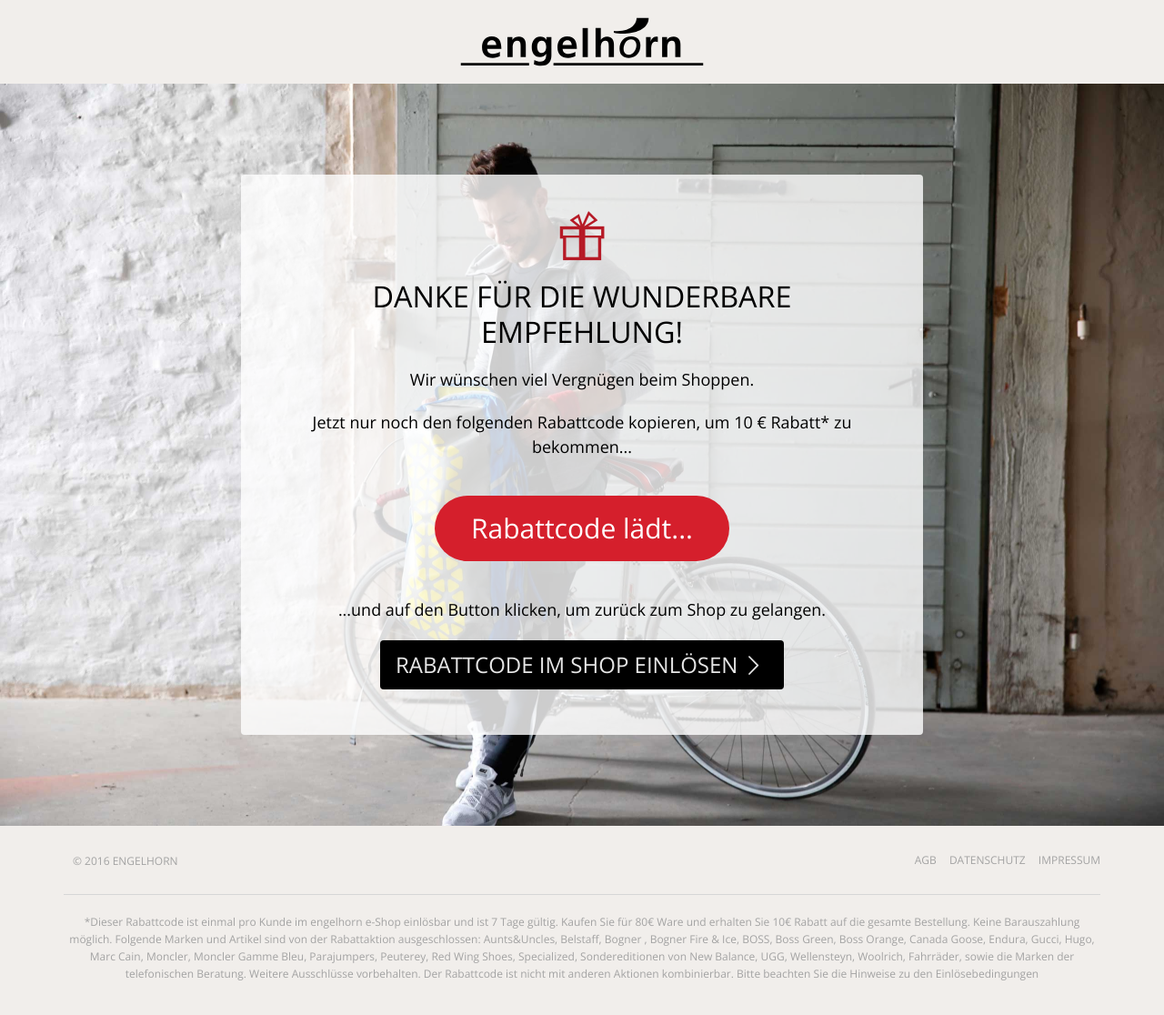
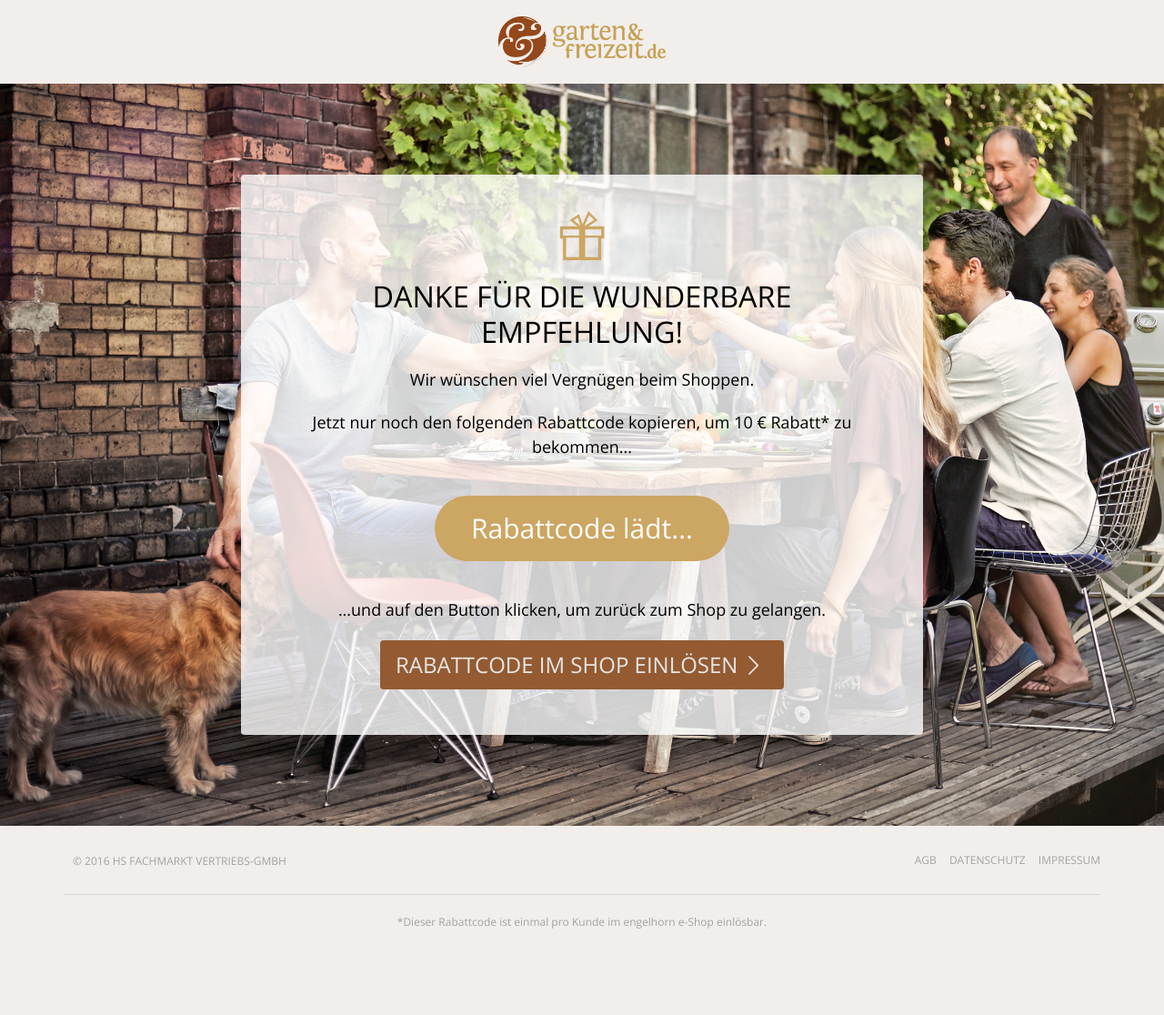
Before and after one commit to firalsetup/Mamfred-Stuhl, a plain HTML site: page access-page-coupon.html in a window 1280 px wide. Shown: the whole page at 91% size. After the commit the page ends 1063 px from the top, so only its background shows below. Drawn offline with nearby package versions, Linux system fonts and the light colour scheme.

Commit message:
access page gestaltet

```diff
--- a/access-page-coupon.html
+++ b/access-page-coupon.html
@@ -7,7 +7,7 @@
     <meta name="author" content="">
 
     <!--Title-->
-    <title>engelhorn Coupon Code</title>
+    <title>Garten&Freizeit Coupon Code</title>
 
     <!--Favicon-->
     <link rel="apple-touch-icon-precomposed" sizes="144x144" href="apple-touch-icon-144-precomposed.png">
@@ -36,8 +36,8 @@
         <div class="row">
           <div class="col-lg-12">
             <div class="navbar-header">
-              <a href="index.html" class="navbar-brand">
-                <img src="assets/images/logo.svg" title="Engelhorn">
+              <a href="http://www.garten-und-freizeit.de/" class="navbar-brand">
+                <img src="assets/images/logo2.png" title="garten & freizeit">
               </a>
             </div>
           </div>
@@ -70,12 +70,12 @@
         <div class="row">
           <div class="col-md-12">
             <ul class="horizontal">
-              <li><a href="https://www.engelhorn.de/">&copy; 2016 Engelhorn</a></li>
+              <li><a href="https://www.engelhorn.de/">&copy; 2016 HS Fachmarkt Vertriebs-GmbH</a></li>
             </ul>
             <ul class="horizontal">
-              <li><a href="https://www.engelhorn.de/agb/AGB.html">AGB</a></li>
-              <li><a href="https://www.engelhorn.de/datenschutz/DATENSCHUTZ.html">Datenschutz</a></li>
-              <li><a href="https://www.engelhorn.de/impressum/IMPRESSUM.html">Impressum</a></li>
+              <li><a href="http://www.garten-und-freizeit.de/agb">AGB</a></li>
+              <li><a href="http://www.garten-und-freizeit.de/datenschutz">Datenschutz</a></li>
+              <li><a href="http://www.garten-und-freizeit.de/impressum">Impressum</a></li>
             </ul>
           </div>
         </div>
@@ -86,7 +86,7 @@
         </div>
         <div class="row">
           <div class="col-md-12">
-            <p class="small">*Dieser Rabattcode ist einmal pro Kunde im engelhorn e-Shop einlösbar und ist 7 Tage gültig. Kaufen Sie für 80€ Ware und erhalten Sie 10€ Rabatt auf die gesamte Bestellung. Keine Barauszahlung möglich. Folgende Marken und Artikel sind von der Rabattaktion ausgeschlossen: Aunts&Uncles, Belstaff, Bogner , Bogner Fire & Ice, BOSS, Boss Green, Boss Orange, Canada Goose, Endura, Gucci, Hugo, Marc Cain, Moncler, Moncler Gamme Bleu, Parajumpers, Peuterey, Red Wing Shoes, Specialized, Sondereditionen von New Balance, UGG, Wellensteyn, Woolrich, Fahrräder, sowie die Marken der telefonischen Beratung. Weitere Ausschlüsse vorbehalten. Der Rabattcode ist nicht mit anderen Aktionen kombinierbar. Bitte beachten Sie die Hinweise zu den Einlösebedingungen</p>
+            <p class="small">*Dieser Rabattcode ist einmal pro Kunde im engelhorn e-Shop einlösbar.</p>
           </div>
         </div>
       </div>
--- a/assets/stylesheets/base/_config.scss
+++ b/assets/stylesheets/base/_config.scss
@@ -126,7 +126,7 @@
 // Access Page Background-Image
 $bg3-attachment  : scroll;
 $bg3-color       : $color-background;
-$bg3-image       : "../images/background-1.jpg";
+$bg3-image       : "../images/bg-3.jpg";
 $bg3-size        : cover;
 $bg3-repeat      : no-repeat;
 $bg3-vpos        : top;
--- a/assets/stylesheets/helpers/_buttons.scss
+++ b/assets/stylesheets/helpers/_buttons.scss
@@ -46,7 +46,7 @@
 }
 
 .btn-solid {
-  background-color: $bg-color--button-solid;
+  background-color: #945b32;
   color: darken($text-color--button-solid, 10%);
   text-transform: uppercase;
 
--- a/assets/stylesheets/layout/_access-page-coupon.scss
+++ b/assets/stylesheets/layout/_access-page-coupon.scss
@@ -2,6 +2,7 @@
 // Coupon Access Page
 // ==========================================================================
 
+$gelb: #CCA663;
 
 // Mobile First!
 #coupon.hero {
@@ -15,7 +16,7 @@
   text-align: center;
 
   i.lg {
-    color: darken($color-accent, 7%);
+    color: $gelb;
     display: block;
     font-size: 3em;
     margin-bottom: 20px;
@@ -23,7 +24,7 @@
 
   .box {
     .coupon {
-      background-color: rgba($color-background--coupon, $transparency--coupon);
+      background-color: $gelb;
       border: $border-width--coupon $border-style--coupon $border-color--coupon;
       @include border-radius(50px);
       color: $color-text--coupon;
```
Also changed, not shown: assets/images/bg-1.jpg (added), assets/images/bg-3.jpg (added), assets/images/logo2.png (added), assets/stylesheets/style.css, 1 other file.
